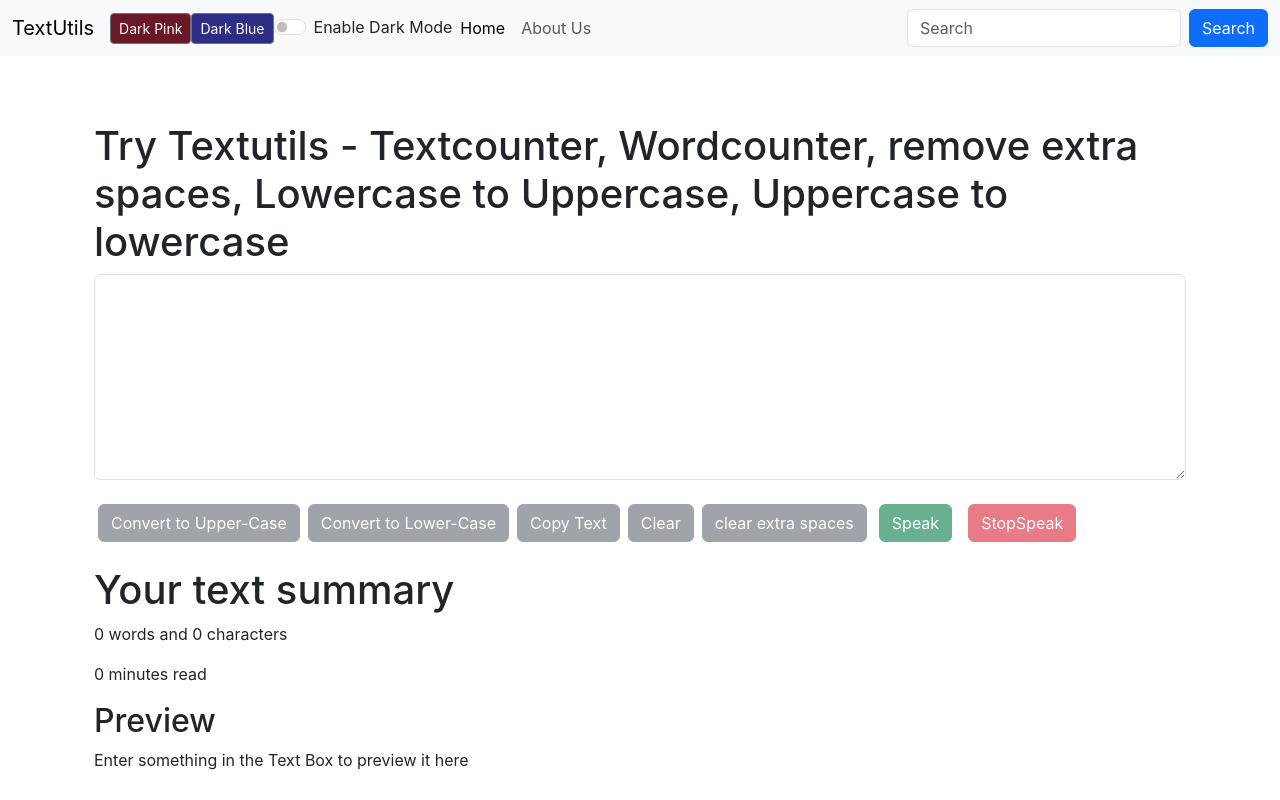
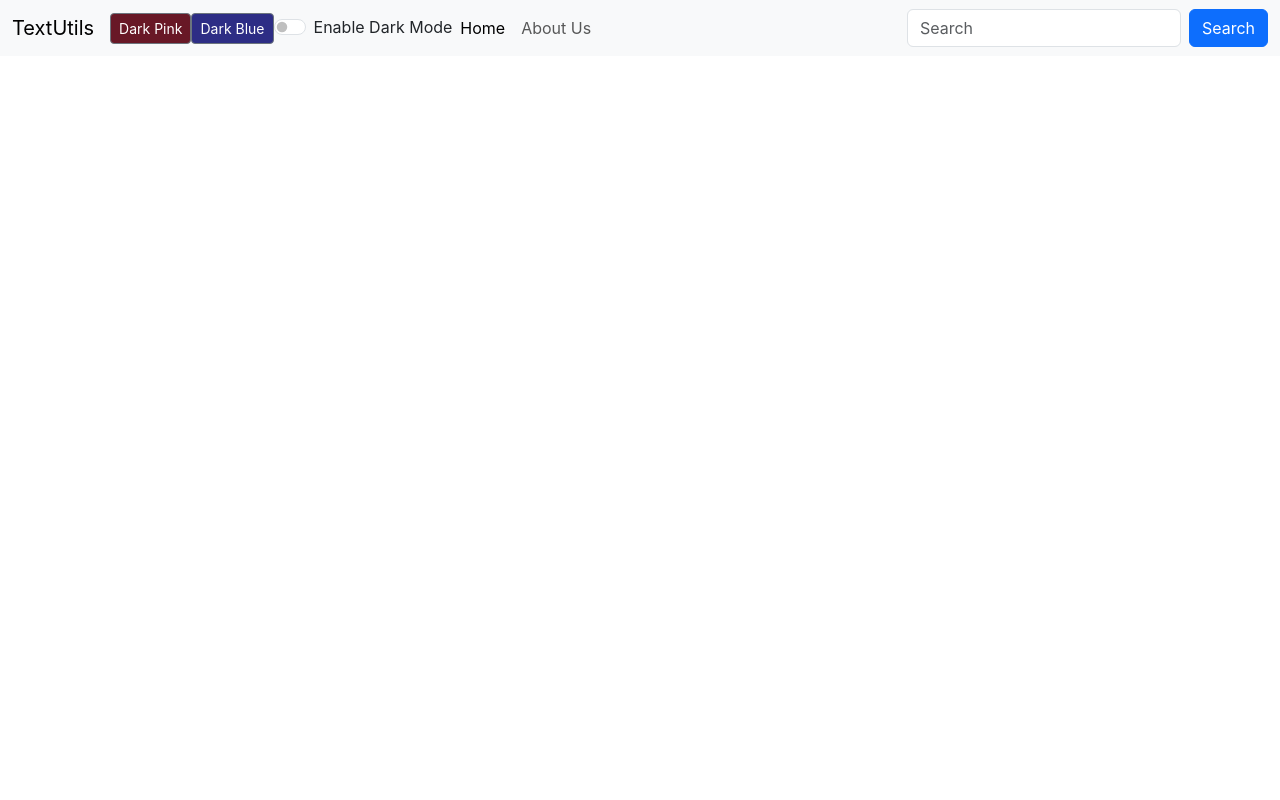
Before and after one commit to don0716/textutils-app, a React (Create React App) app: page / in a window 1280 px wide. Built offline with nearby package versions, Linux system fonts and the light colour scheme.

Commit message:
path fix

```diff
--- a/src/App.js
+++ b/src/App.js
@@ -78,7 +78,7 @@ function App() {
 
     <div className="container my-3 mb-4">
      <Routes>
-        <Route path="/" element={<TextForm heading = "Try Textutils - Textcounter, Wordcounter, remove extra spaces, Lowercase to Uppercase, Uppercase to lowercase" mode={mode} showAlert={showAlert}/>}/>
+        <Route path="/textutils-app/" element={<TextForm heading = "Try Textutils - Textcounter, Wordcounter, remove extra spaces, Lowercase to Uppercase, Uppercase to lowercase" mode={mode} showAlert={showAlert}/>}/>
 
         <Route path="/about" element={<About mode={mode}/>}/>
      </Routes>
```
